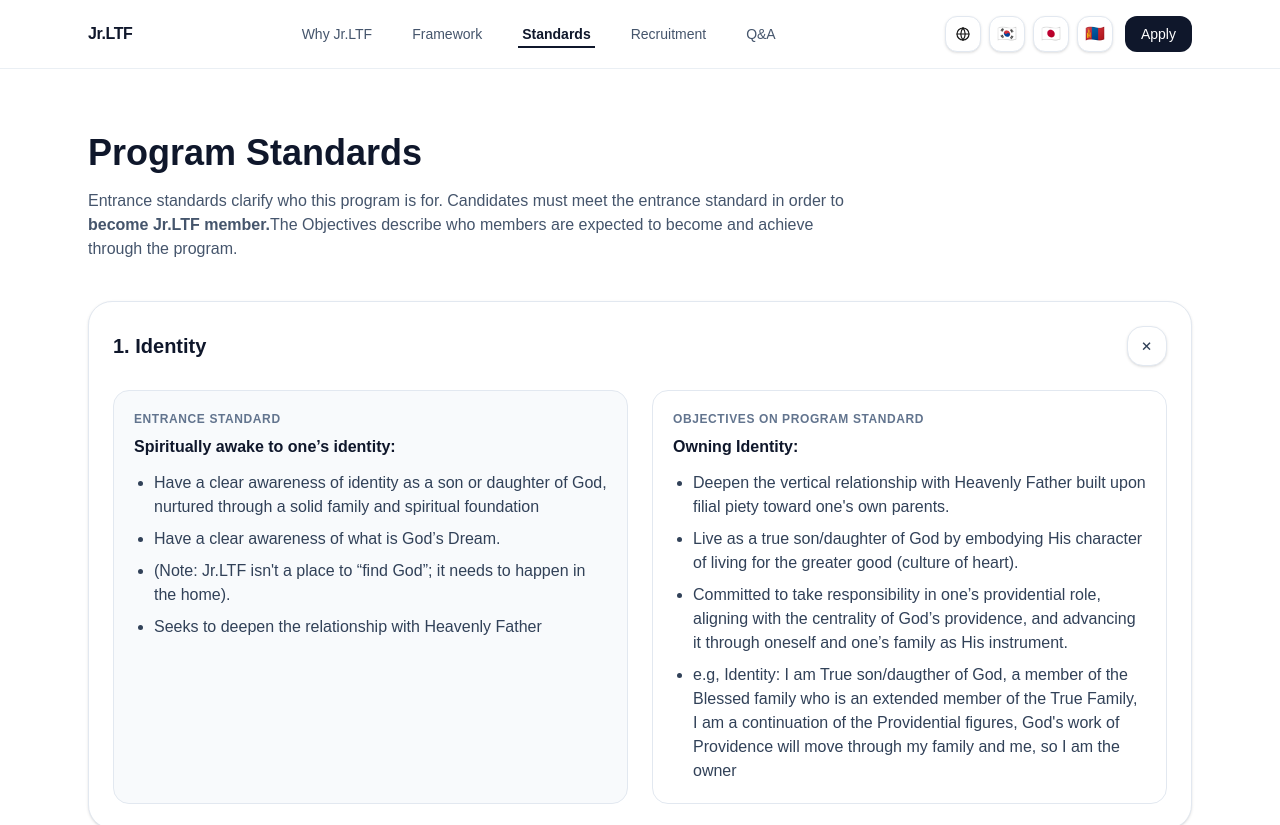
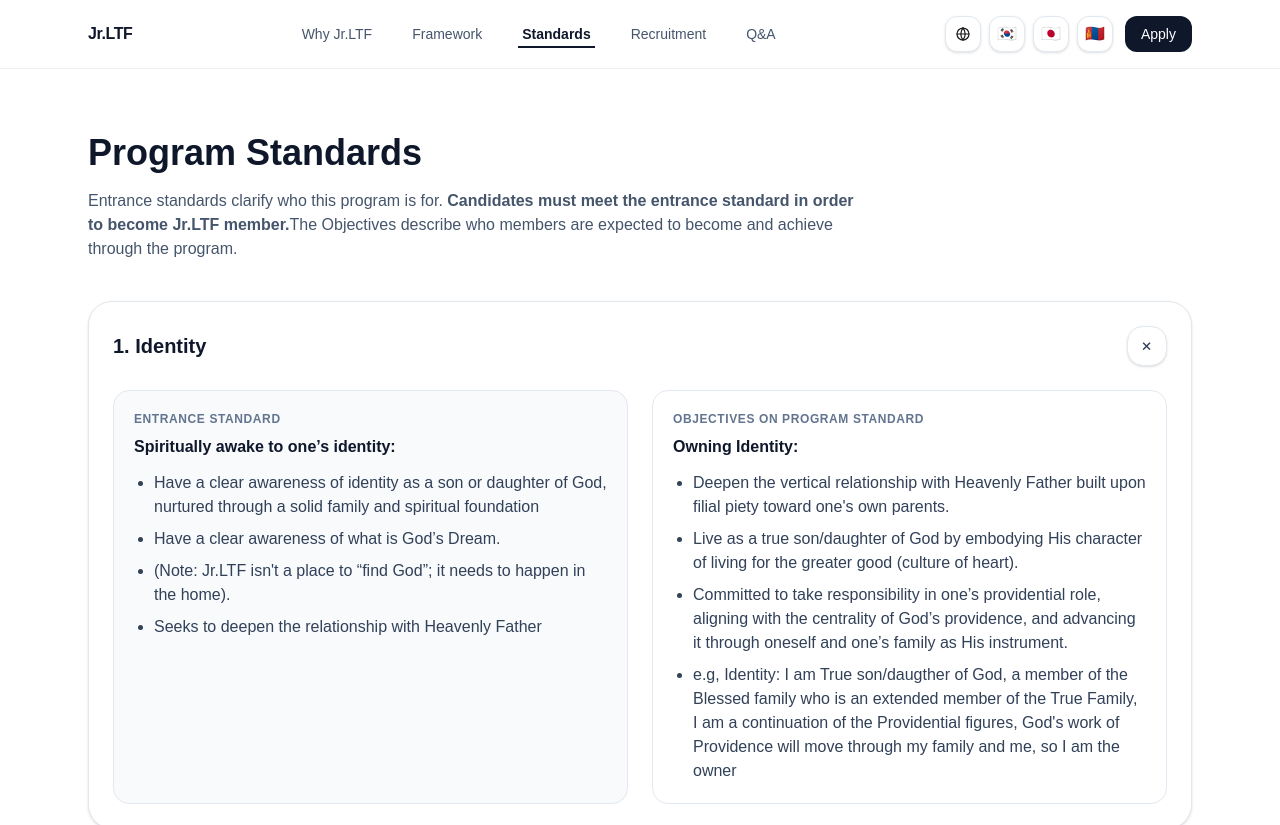
Before and after one commit to nyamkadorj/jrltf-site, a Next.js app: page /standards in a window 1280 px wide. Shown: the top 825 px of the page. Built offline with nearby package versions, Linux system fonts and the light colour scheme.

Commit message:
“Update”

```diff
--- a/src/app/standards/page.tsx
+++ b/src/app/standards/page.tsx
@@ -129,7 +129,7 @@
           Program Standards
         </h1>
         <p className="mt-4 max-w-3xl text-slate-600">
-          Entrance standards clarify who this program is for. Candidates must meet the entrance standard in order to <strong>become Jr.LTF member.</strong>
+          Entrance standards clarify who this program is for. <strong>Candidates must meet the entrance standard in order to become Jr.LTF member.</strong>
           The Objectives describe who members are expected to become and achieve through the program.
         </p>
       </section>
```
